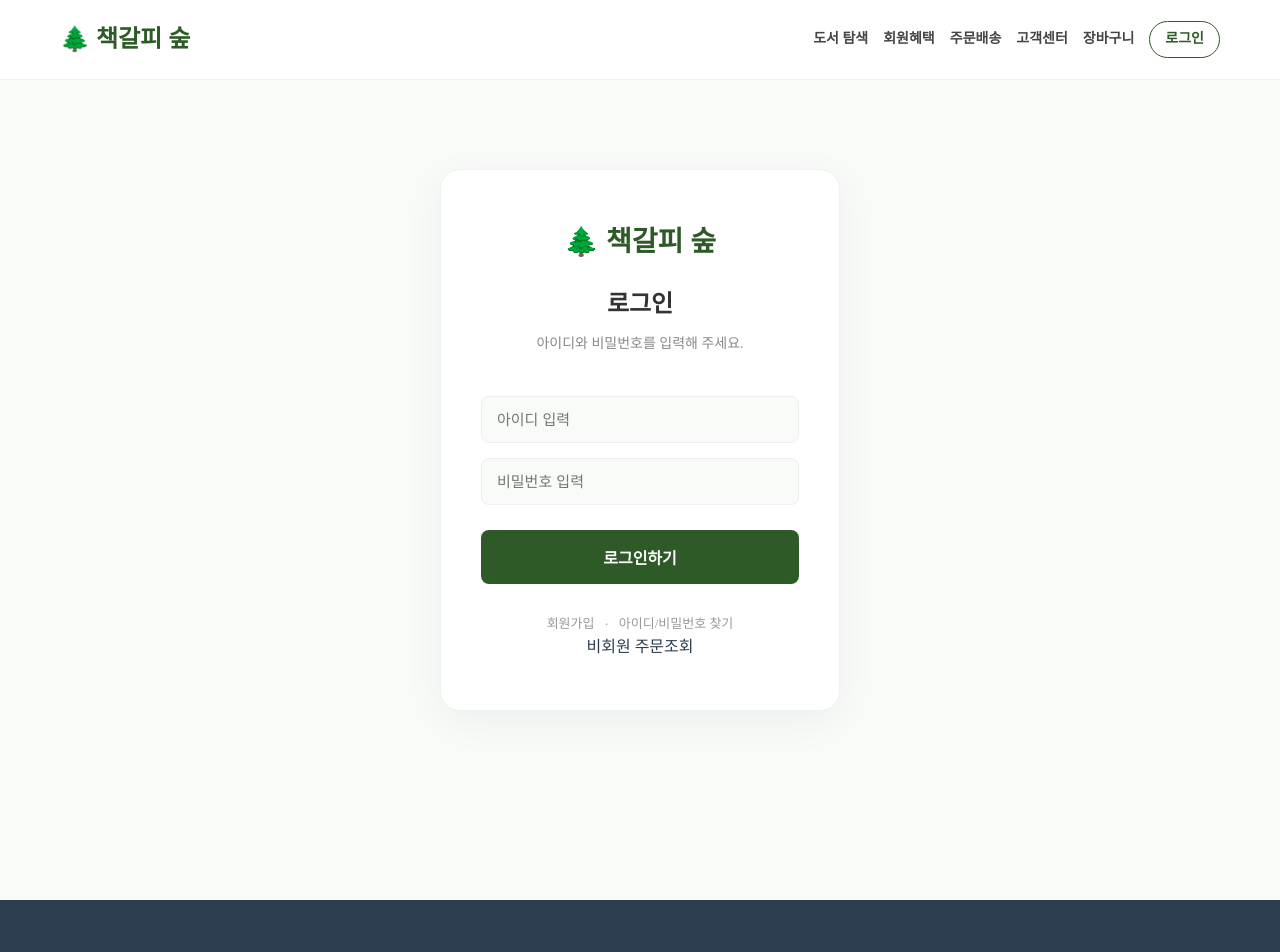
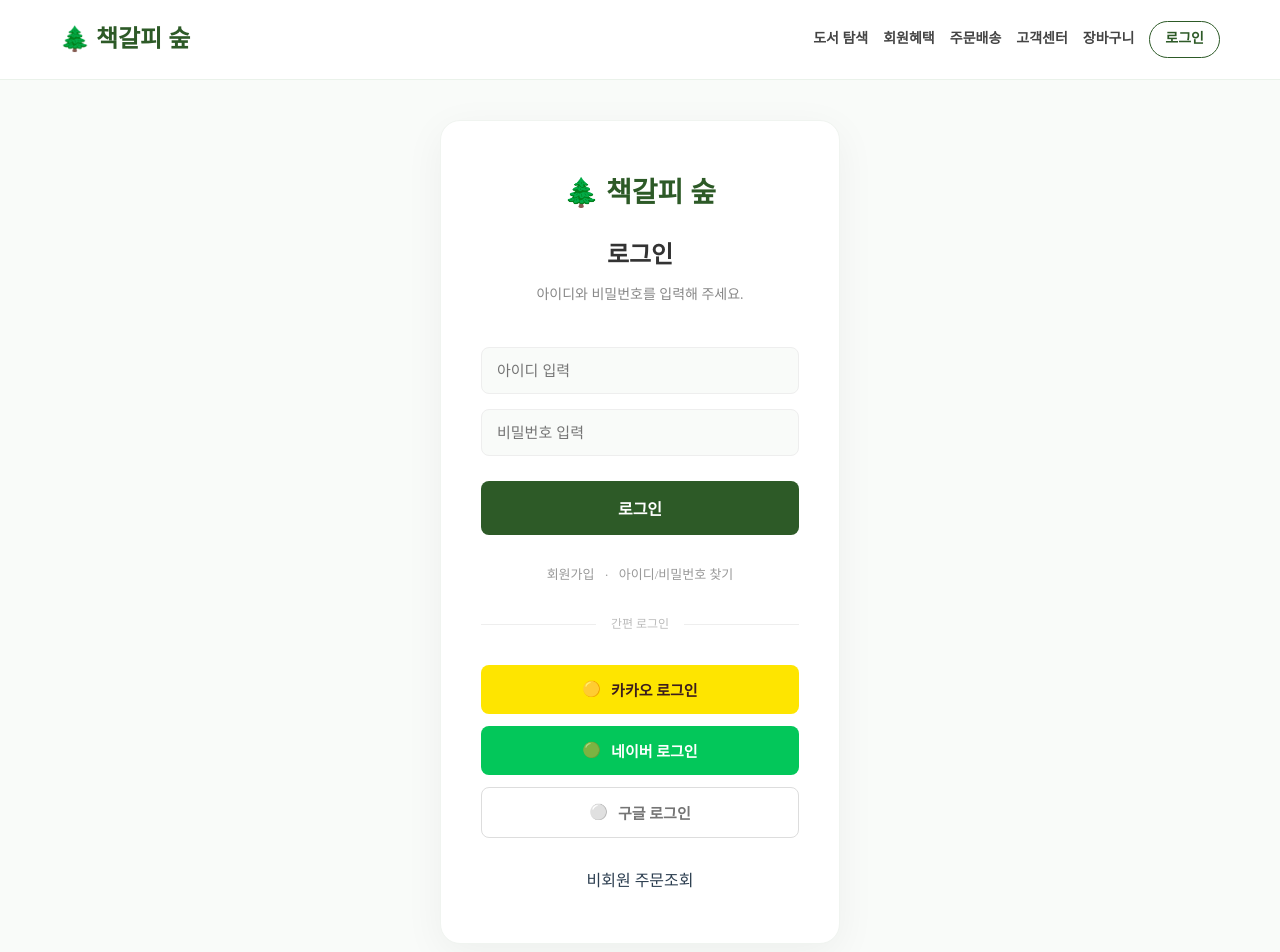
Before and after one commit to jeongjunho98/bookforest, a Next.js app: page /login in a window 1280 px wide. Shown: the top 952 px of the page. Built offline with nearby package versions, Linux system fonts and the light colour scheme.

Commit message:
feat: restore social login buttons for Kakao, Naver, and Google on login page

```diff
--- a/src/app/login/page.tsx
+++ b/src/app/login/page.tsx
@@ -16,8 +16,8 @@ export default function LoginPage() {
 
     if (userId === 'bookforestadmin' && password === 'bookforest2026') {
       login(userId, '관리자', '정준호');
-      alert('관리자 계정으로 로그인 되었습니다.'); // 문구 수정
-      router.push('/'); // 메인 화면으로 이동하도록 수정
+      alert('관리자 계정으로 로그인 되었습니다.');
+      router.push('/');
     } else if (userId && password) {
       login(userId, '회원', userId);
       alert(`${userId}님, 반갑습니다!`);
@@ -25,6 +25,10 @@ export default function LoginPage() {
     } else {
       alert('아이디와 비밀번호를 입력해주세요.');
     }
+  };
+
+  const handleSocialLogin = (provider: string) => {
+    alert(`${provider} 간편 로그인을 시작합니다. (Supabase 연동 시 실제 작동합니다.)`);
   };
 
   return (
@@ -58,13 +62,29 @@ export default function LoginPage() {
                 required
               />
             </div>
-            <button type="submit" className={styles.submitBtn}>로그인하기</button>
+            <button type="submit" className={styles.submitBtn}>로그인</button>
           </form>
 
           <div className={styles.footerLinks}>
             <Link href="/signup">회원가입</Link>
             <span className={styles.dot}>·</span>
             <Link href="/account-recovery">아이디/비밀번호 찾기</Link>
+          </div>
+
+          <div className={styles.divider}>
+            <span>간편 로그인</span>
+          </div>
+
+          <div className={styles.socialGroup}>
+            <button className={`${styles.socialBtn} ${styles.kakao}`} onClick={() => handleSocialLogin('카카오')}>
+              <span className={styles.icon}>🟡</span> 카카오 로그인
+            </button>
+            <button className={`${styles.socialBtn} ${styles.naver}`} onClick={() => handleSocialLogin('네이버')}>
+              <span className={styles.icon}>🟢</span> 네이버 로그인
+            </button>
+            <button className={`${styles.socialBtn} ${styles.google}`} onClick={() => handleSocialLogin('구글')}>
+              <span className={styles.icon}>⚪</span> 구글 로그인
+            </button>
           </div>
 
           <div className={styles.nonMemberArea}>
```
